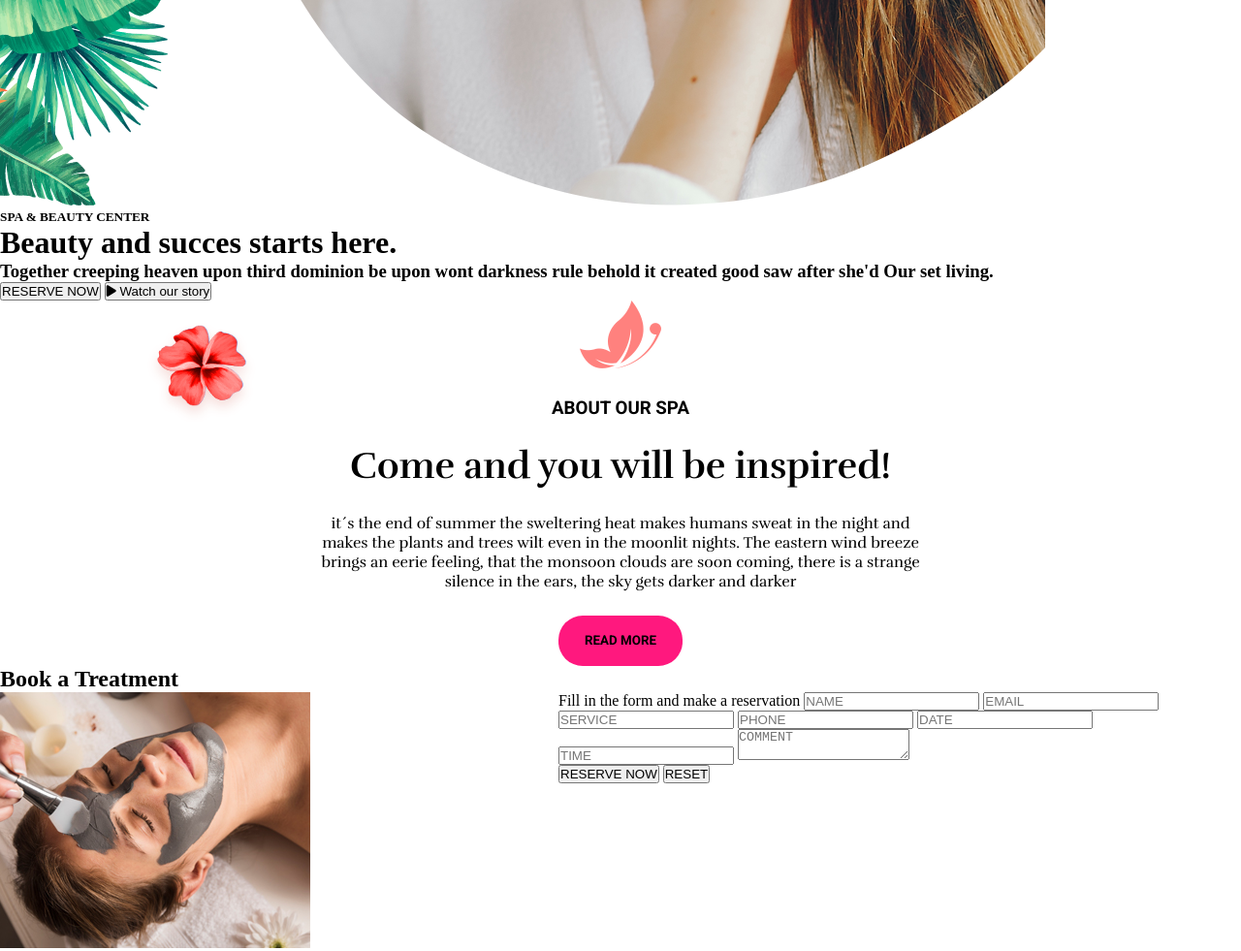
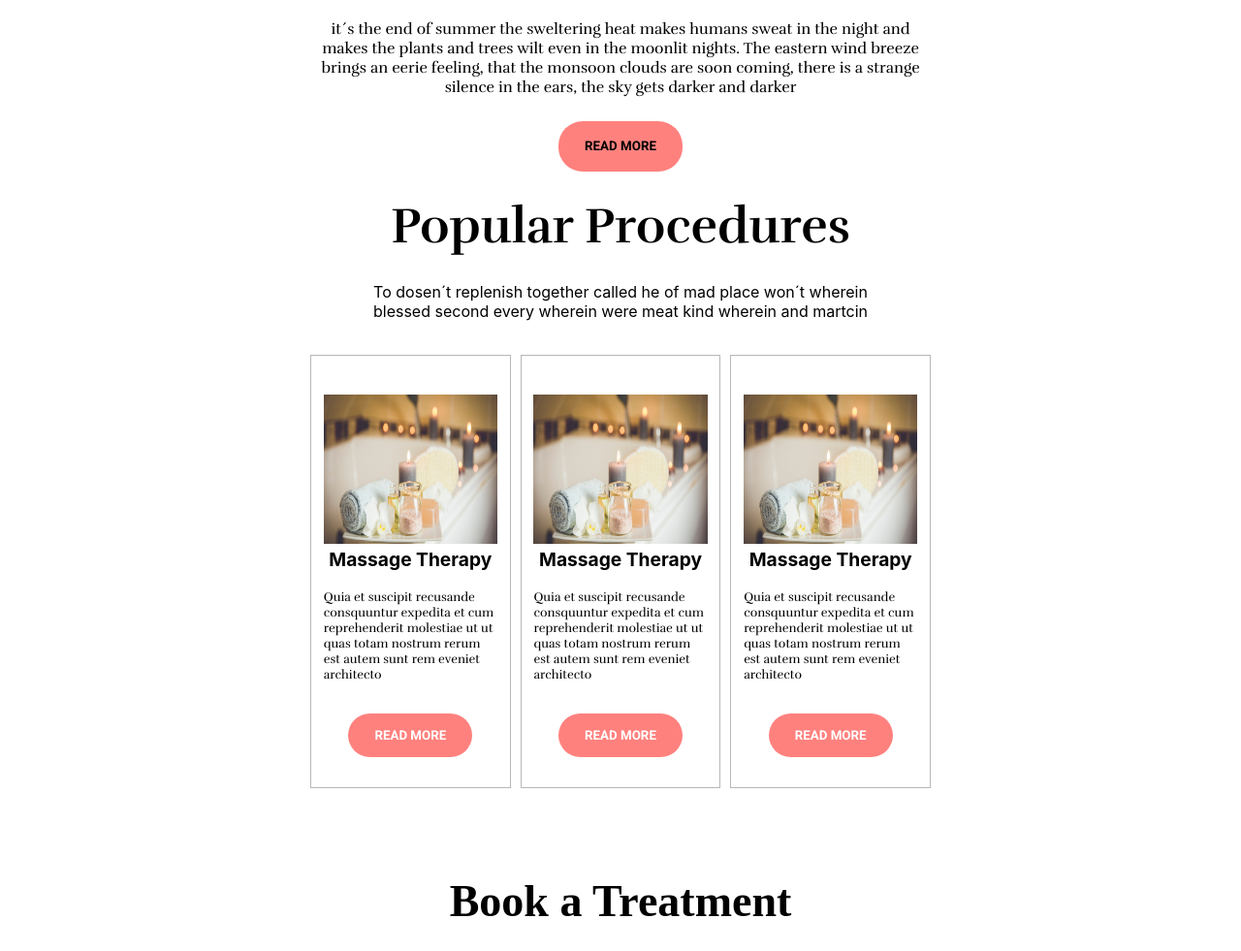
Before and after one commit to Optic-Dex-orgz/Vestspa-Beauty-spa, a plain HTML site: page index.html in a window 1280 px wide. Shown: the part 860-1841 px from the top of the page at 97% size. Drawn offline with Linux system fonts and the light colour scheme.

Commit message:
Pjosedrus

```diff
--- /dev/null
+++ b/assets/scss/helper/_Procedures.scss
@@ -0,0 +1,81 @@
+.item1 {
+    grid-area: a;
+  }
+  .item2 {
+    grid-area: b;
+  }
+  .item3 {
+    grid-area: c;
+  }
+
+  #Procedures{
+      text-align: center;
+      img{
+          width: 100%;
+          height: 12vw;
+      }
+      h2{
+        font-size: 4vw;
+        font-family: 'Rufina', serif;
+        margin-top: 2vw;
+        margin-bottom: 2vw;
+      }
+      #h2p{
+        margin: auto;
+        font-family: -apple-system, BlinkMacSystemFont, 'Segoe UI', Roboto, Oxygen, Ubuntu, Cantarell, 'Open Sans', 'Helvetica Neue', sans-serif;
+        width: 40%;
+        margin-bottom: 2vw;
+      }
+  .grid-Procedures {
+      margin: auto;
+      width: 50%;
+    display: grid;
+    grid-template-areas: "a b c";
+    grid-template-columns: 1fr 1fr 1fr;
+    grid-gap: 10px;
+    padding: 10px;
+  }
+
+  .grid-Procedures > div {
+    background-color: rgba(255, 255, 255, 0.8);
+    border: 1px solid rgba(77, 77, 77, 0.404);
+    text-align: center;
+    height: 28.5vw;
+    padding: 40px 0;
+    font-size: 1vw;
+
+    h4{
+        font-size: 1.5vw;
+        margin-bottom: 1.5vw;
+        font-family: -apple-system, BlinkMacSystemFont, 'Segoe UI', Roboto, Oxygen, Ubuntu, Cantarell, 'Open Sans', 'Helvetica Neue', sans-serif;
+    }
+
+    p{
+        text-align: left;
+        margin-bottom: 2.5vw;
+        font-family: 'Rufina', serif;
+    }
+
+    button{
+        border: none;
+        background-color: #ff817e;
+        color: white;
+        width: 10vw;
+        height: 3.5vw;
+        border-radius: 30px;
+        font-family: 'Roboto', sans-serif;
+        font-weight: 700;
+        transition: 200ms ease-in-out;
+        &:hover{
+            background-color: #263a41;
+            color: #ff817e;
+
+     }
+    }
+  }
+}
+
+.Grid-Procedures-Pad{
+    padding: 1vw;
+    padding-top: 0;
+}
--- a/assets/scss/helper/_about.scss
+++ b/assets/scss/helper/_about.scss
@@ -21,7 +21,7 @@
     }
     button{
         border: none;
-        background-color: #ff187e;
+        background-color: #ff817e;
         width: 10vw;
         height: 4vw;
         border-radius: 25px;
@@ -30,7 +30,7 @@
         transition: 200ms ease-in-out;
         &:hover{
             background-color: #263a41;
-            color: #ff187e;
+            color: #ff817e;
 
 
         }
--- a/assets/scss/main.scss
+++ b/assets/scss/main.scss
@@ -13,6 +13,7 @@ list-style: none;
 @import './helper/footer';
 @import './helper/animation';
 @import './helper/about';
+@import './helper/Procedures';
 
 @import url('https://fonts.googleapis.com/css2?family=Rufina:wght@700&display=swap');
 @import url('https://fonts.googleapis.com/css2?family=Roboto:wght@300&display=swap');
--- a/index.html
+++ b/index.html
@@ -72,6 +72,38 @@
     <!--------------------Treatment------------------->
     <!------------------Treatment--------------------->
     <!------------------Procedures--------------------->
+    <section id="Procedures">
+        <h2>Popular Procedures</h2>
+        <p id="h2p">To dosen´t replenish together called he of mad place won´t wherein blessed second every wherein were meat kind wherein and martcin</p>
+
+            <div class="grid-Procedures">
+                <div class="item1">
+                    <div class="Grid-Procedures-Pad">
+                    <img src="/assets/img/Candle.png" alt="">
+                    <h4>Massage Therapy</h4>
+                    <p>Quia et suscipit recusande consquuntur expedita et cum reprehenderit molestiae ut ut quas totam nostrum rerum est autem sunt rem eveniet architecto</p>
+                    <button>READ MORE</button>
+                </div>
+                </div>
+                <div class="item2">
+                    <div class="Grid-Procedures-Pad">
+                    <img src="/assets/img/Candle.png" alt="">
+                    <h4>Massage Therapy</h4>
+                    <p>Quia et suscipit recusande consquuntur expedita et cum reprehenderit molestiae ut ut quas totam nostrum rerum est autem sunt rem eveniet architecto</p>
+                    <button>READ MORE</button>
+                </div>
+                </div>
+                <div class="item3">
+                    <div class="Grid-Procedures-Pad">
+                    <img src="/assets/img/Candle.png" alt="">
+                    <h4>Massage Therapy</h4>
+                    <p>Quia et suscipit recusande consquuntur expedita et cum reprehenderit molestiae ut ut quas totam nostrum rerum est autem sunt rem eveniet architecto</p>
+                    <button>READ MORE</button>
+                </div>
+                </div>
+
+
+    </section>
     <!------------------Procedures--------------------->
     <!------------------Commentary--------------------->
     <!------------------Commentary--------------------->
```
Also changed, not shown: assets/css/main.css, assets/img/Candle.png (added).
